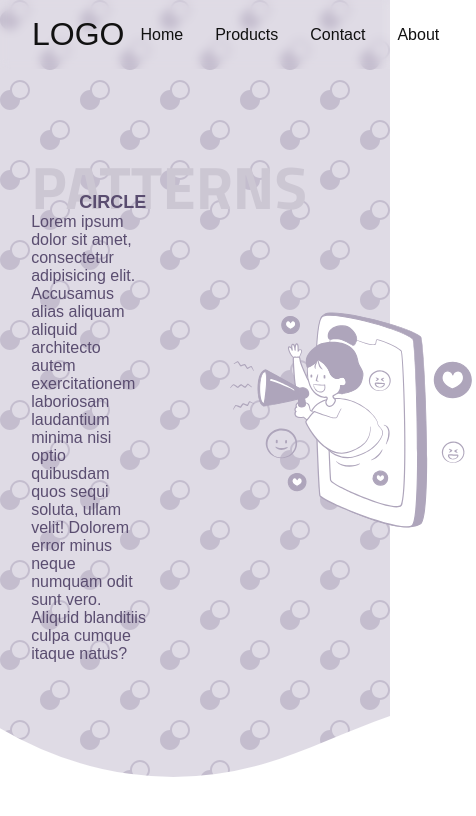
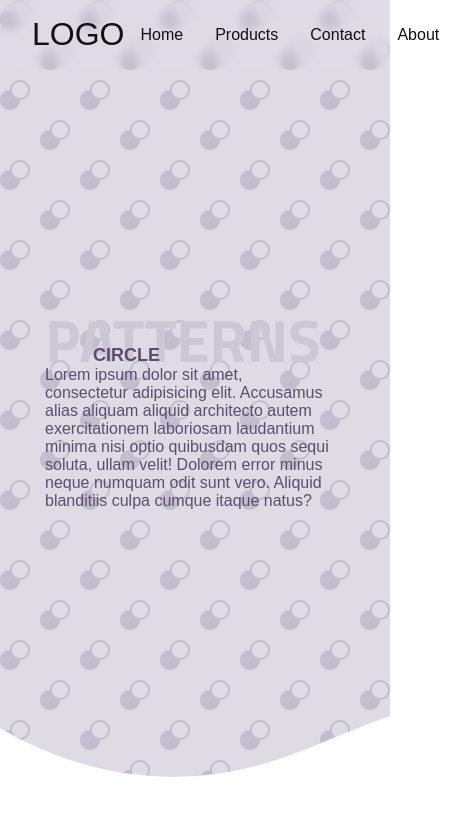
Before and after one commit to Annie-Huang/build-responsive-website, a website: page index.html in a window 390 px wide. Shown: the top 816 px of the page, 476 px wide, since content can reach past the window. Drawn offline with Linux system fonts and the light colour scheme.

Commit message:
Remove the image in the first section in tablet view. Put the remaining column in the middle.

```diff
--- a/index.html
+++ b/index.html
@@ -26,7 +26,7 @@
     <h2>Circle</h2>
     <p>Lorem ipsum dolor sit amet, consectetur adipisicing elit. Accusamus alias aliquam aliquid architecto autem exercitationem laboriosam laudantium minima nisi optio quibusdam quos sequi soluta, ullam velit! Dolorem error minus neque numquam odit sunt vero. Aliquid blanditiis culpa cumque itaque natus?</p>
   </div>
-  <div class="hero-col">
+  <div class="hero-col hero-img">
     <img src="social.svg" alt="social image">
   </div>
   <div class="custom-shape-divider">
--- a/style.css
+++ b/style.css
@@ -131,6 +131,15 @@ body {
     width: calc(200% + 1.3px);
     height: 150px;
   }
+
+  .hero-col {
+    max-width: 100%;
+    width: clamp(300px, 50vw, 600px);
+    padding: 0;
+  }
+  .hero-img {
+    display: none;
+  }
 }
 
 /* media query for mobile devices */
```
